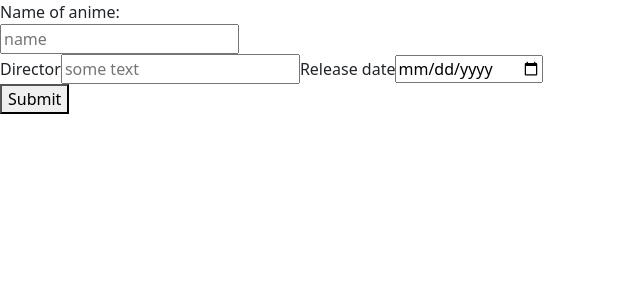
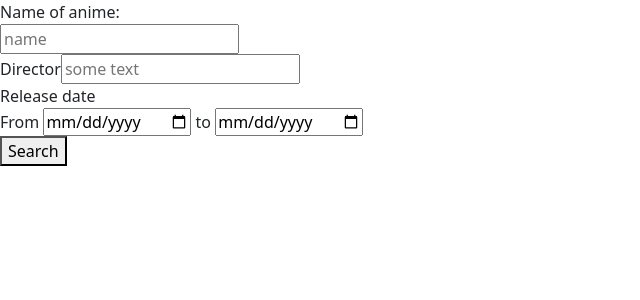
Before and after one commit to minhngo248/react_app, a React (Create React App) app: page / in a window 1280 px wide. Shown: the top 300 px of the page, without its empty margins (0-640 px from the left). Built offline with nearby package versions, Linux system fonts and the light colour scheme.

Commit message:
add interval of release date for Home page

```diff
--- a/src/components_home/componentBar.jsx
+++ b/src/components_home/componentBar.jsx
@@ -10,12 +10,13 @@ class ComponentBar extends Component {
     }
   }
 
-  handleSubmitButton = () => {
+  handleSearchButton = () => {
     const elemInfo = document.getElementById("info_anime");
     const nameAnime = document.getElementById("nameAnime").value;
     const director = document.getElementById('director').value;
-    const date = document.getElementById('dateAnime').value;
-    const url = `https://expressminhapp.azurewebsites.net/api/anime/${nameAnime}/${director}/${date}`;
+    const dateFrom = document.getElementById('dateFrom').value;
+    const dateTo = document.getElementById('dateTo').value;
+    const url = `https://expressminhapp.azurewebsites.net/api/anime/${nameAnime}/${director}/${dateFrom}/${dateTo}`;
     axios.get(url)
     .then( (response) => {
         this.setState({
@@ -53,10 +54,11 @@ class ComponentBar extends Component {
         <br />
         <input type="text" id="nameAnime" name="nameAnime" placeholder="name"/><br/>
         <label>Director </label>
-        <input type="text" id="director" name="director" placeholder="some text"/>
-        <label>Release date </label>
-        <input type="date" id="dateAnime" name="dateAnime" /><br />
-        <button id="button_search" onClick={this.handleSubmitButton}>Submit</button><br />
+        <input type="text" id="director" name="director" placeholder="some text"/><br />
+        <label>Release date </label><br/>
+        From <input type="date" id="dateFrom" name="dateFrom" /> to <input type="date" id="dateTo" name="dateTo"/>
+        <br />
+        <button id="button_search" onClick={this.handleSearchButton}>Search</button><br />
       </React.Fragment>
     );
   }
```
Also changed, not shown: 7 other files (tests, documents, lock files or other folders).
